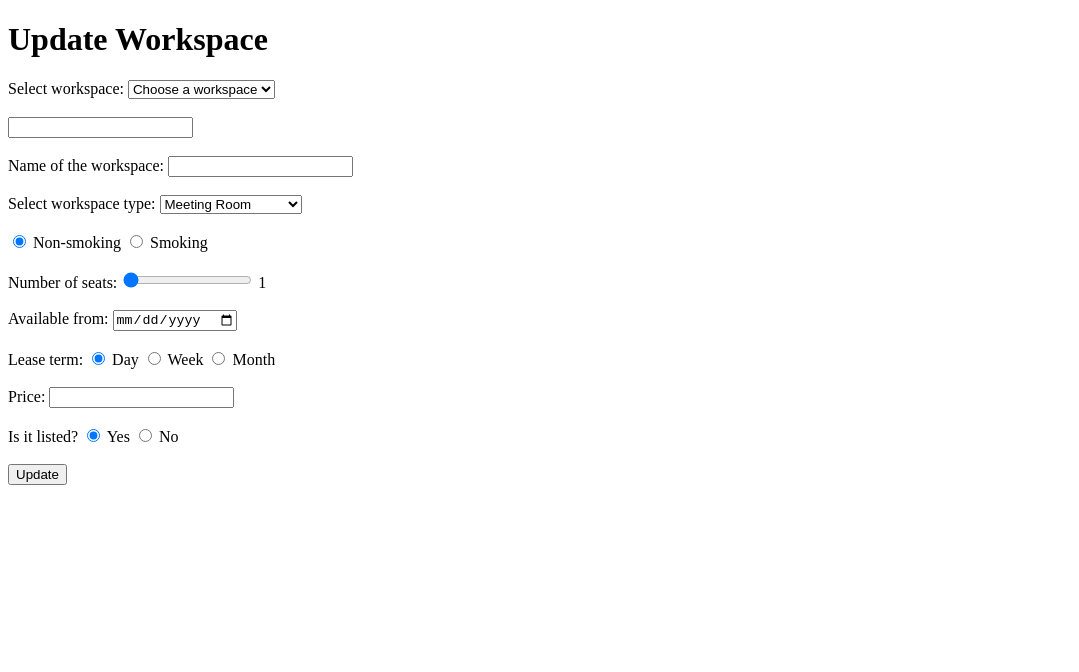
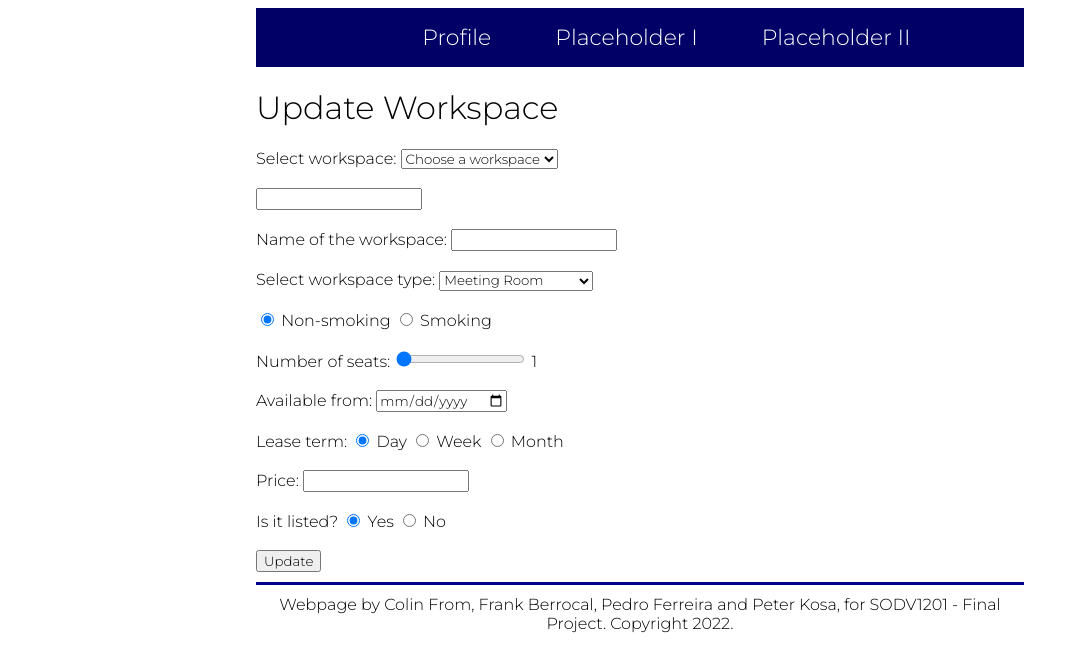
Before and after one commit to bluumann/ProjectRubyRed, a website: page workspace/update-workspace.html in a window 1280 px wide. Shown: the whole page, without its empty margins (0-1079 px from the left). Drawn offline with nearby package versions, Linux system fonts and the light colour scheme.

Commit message:
Add common stylesheet to all three workspace pages

```diff
--- a/workspace/update-workspace.html
+++ b/workspace/update-workspace.html
@@ -2,12 +2,25 @@
 <html lang="en">
 
 <head>
+    <meta charset="utf-8">
     <title>Update Workspace</title>
+    <link rel="stylesheet" href="/css/styles.css">
     <script src="https://ajax.googleapis.com/ajax/libs/jquery/3.6.0/jquery.min.js"></script>
 </head>
 
-<body>
-    <div>
+<body onload="SignedIn()">
+    <nav>
+        <ul class="navigation">
+            <!-- no href needed since it's working hiding/showing divs. -->
+            <li><a href="#" id="loggedNav1" onclick="">Profile</a></li>
+            <li><a href="#" id="loggedNav2" onclick="">Placeholder I</a></li>
+            <li><a href="#" id="loggedNav3" onclick="">Placeholder II</a></li>
+        </ul>
+    </nav>
+
+    <div class="mainPage">
+        <div id="profilePage">
+
             <h1>Update Workspace</h1>
             <form action="http://localhost:1007/workspace/workspace-updated" method="POST">
 
@@ -61,8 +74,21 @@
                 <input type="submit" value="Update">
             </form>
         </div>
+    </div>
+
+    <div class="bottomBar">
+        Webpage by Colin From, Frank Berrocal, Pedro Ferreira and Peter Kosa, for SODV1201 - Final Project.
+        Copyright
+        2022.
+    </div>
 
     <script>
+        function SignedIn() {
+            document.getElementById("loggedNav1").style = "display: inherit";
+            document.getElementById("loggedNav2").style = "display: inherit";
+            document.getElementById("loggedNav3").style = "display: inherit";
+        }
+
         const select = document.getElementById('types');
 
         $("#types").change(function () {
```
Also changed, not shown: workspace/create-workspace.html (+30 -2 lines), workspace/delete-workspace.html (+29 -2 lines). Lines whose indentation alone changed are shown as unchanged.
